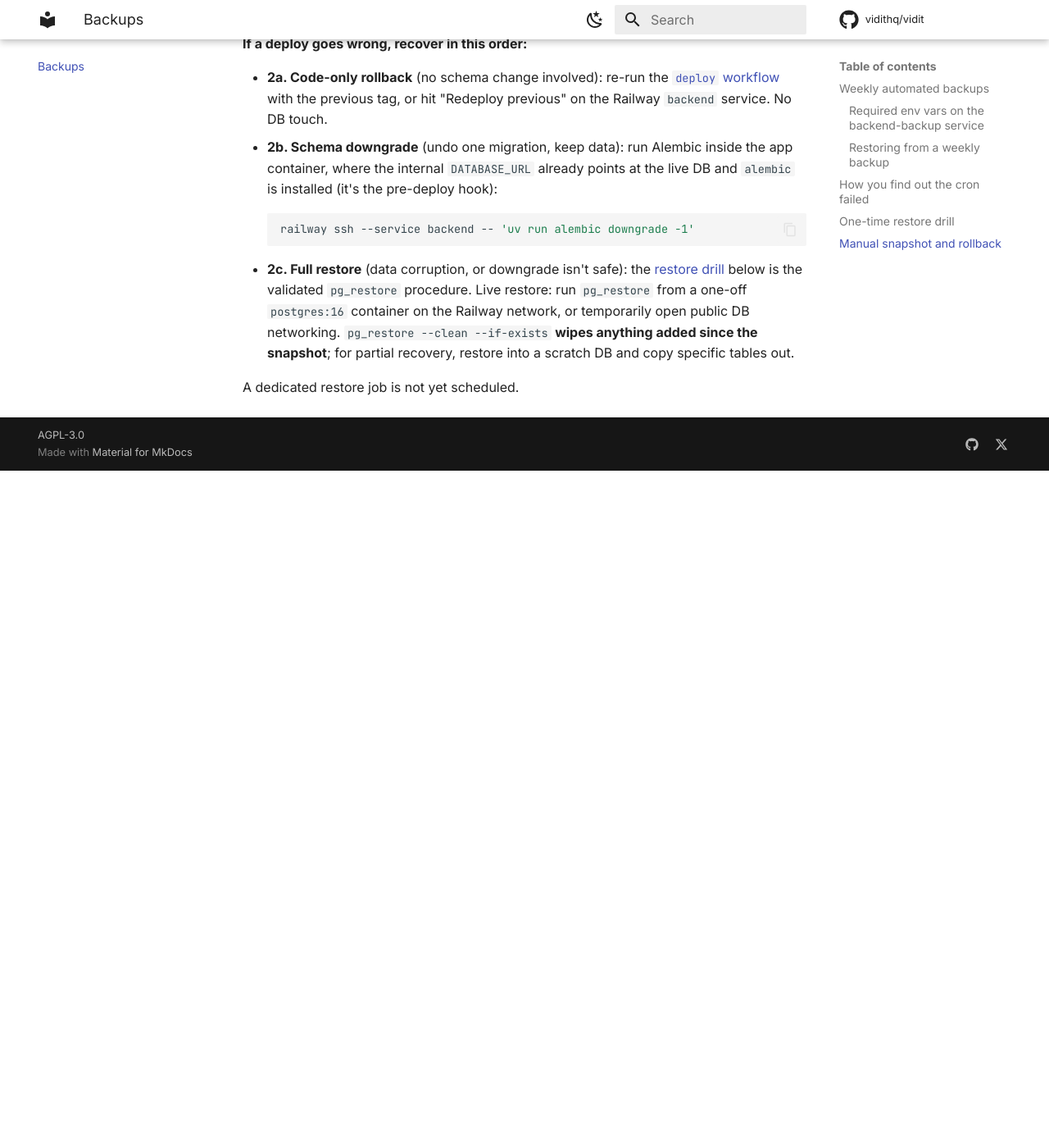
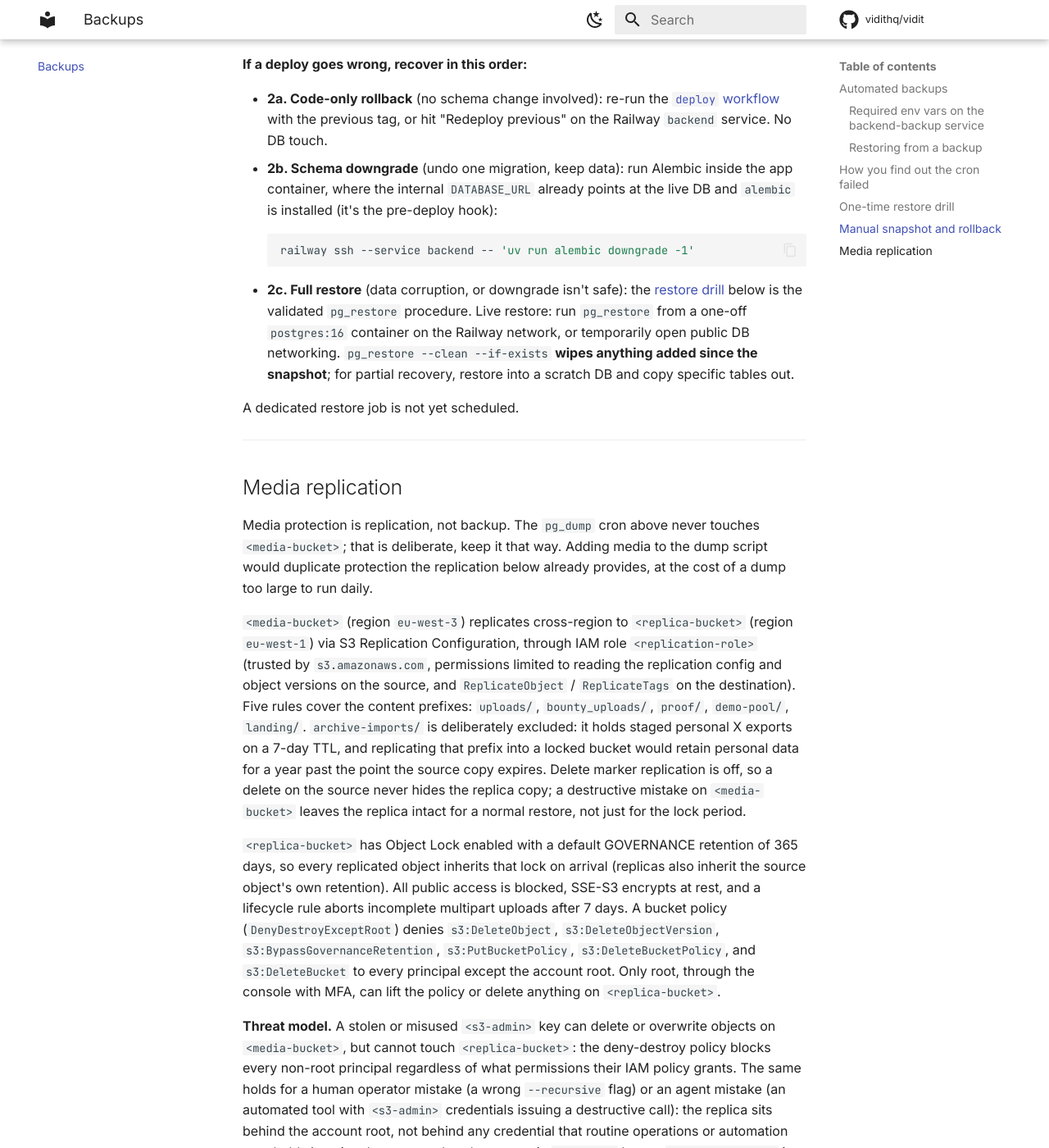
Before and after one commit to vidithq/vidit, an MkDocs documentation site: the page built from docs/backups.md, in a window 1280 px wide and 1400 px high, scrolled down 3766 px. Shown: the whole window at 82% size. Built offline with MkDocs 1.6.1 and Material for MkDocs 9.7.7, drawn with Linux system fonts in a browser that asks for light colours; comment, search, counter and statistics services are not loaded; before the commit the page ends 4340 px from its top, so only the background shows below that; some of the changed text lies outside the part shown.

Commit message:
ops(backup): daily DB dumps and S3 media replication runbook
Switches the backend-backup Railway cron from weekly (0 0 * * MON) to
daily (0 0 * * *), moving its cron schedule into config-as-code at
docker/backup/railway.json. Documents the already-live S3 cross-region
replication of the media bucket to a locked, deny-destroy replica
bucket in a second region, and the bucket-wide multipart-abort
lifecycle rule added to the media bucket. Updates docs/backups.md,
docs/engineering.md, planning/next.md, and CHANGELOG.md accordingly.
No AWS resources are created or modified by this change; the
infrastructure it documents is already applied and verified.

Co-Authored-By: Claude Fable 5 <noreply@anthropic.com>
Signed-off-by: vidit-admin <admin@vidit.app>

````diff
--- a/docs/backups.md
+++ b/docs/backups.md
@@ -1,12 +1,12 @@
 # Backups
 
-The production Postgres DB on Railway is backed up once a week to S3 by a dedicated cron service. Custom-format `pg_dump` to a private, versioned, lifecycle-bounded bucket; cron credentials are write-only; restore reads go through a separate admin profile.
+The production Postgres DB on Railway is backed up once a day to S3 by a dedicated cron service. Custom-format `pg_dump` to a private, versioned, lifecycle-bounded bucket; cron credentials are write-only; restore reads go through a separate admin profile. Media is not part of this dump; it is protected separately by cross-region replication, see [Media replication](#media-replication).
 
 ---
 
-## Weekly automated backups
+## Automated backups
 
-A dedicated Railway service `backend-backup` (image built from [`docker/backup/`](../docker/backup/)) runs every Monday at 00:00 UTC (cron expression `0 0 * * MON`), takes a `pg_dump --format=custom --no-owner --no-acl`, inspects the dump's TOC with `pg_restore --list`, and uploads to `s3://<backup-bucket>/YYYY/MM/DD/vidit-<UTC-timestamp>.dump`. The TOC check catches corruption of the TOC itself, not mid-DATA truncation; only the quarterly drill verifies restorability.
+A dedicated Railway service `backend-backup` (image built from [`docker/backup/`](../docker/backup/)) runs daily at 00:00 UTC (cron expression `0 0 * * *`, config-as-code in [`docker/backup/railway.json`](../docker/backup/railway.json)), takes a `pg_dump --format=custom --no-owner --no-acl`, inspects the dump's TOC with `pg_restore --list`, and uploads to `s3://<backup-bucket>/YYYY/MM/DD/vidit-<UTC-timestamp>.dump`. The TOC check catches corruption of the TOC itself, not mid-DATA truncation; only the quarterly drill verifies restorability.
 
 The bucket has versioning + SSE-S3 + all-public-access blocked; lifecycle clears noncurrent versions after 30 days, aborted multipart uploads after 7, and current objects after 365.
 
@@ -24,7 +24,7 @@ The service writes through a dedicated IAM user `<backup-iam-user>` whose only S
 | `AWS_SECRET_ACCESS_KEY` | from `<backup-iam-user>` IAM user |
 | `AWS_DEFAULT_REGION` | `eu-west-3` |
 
-### Restoring from a weekly backup
+### Restoring from a backup
 
 Use the `<s3-admin>` profile locally. Configure it under `~/.aws/config`, pointing at IAM principal `<s3-admin>` in account `<aws-account-id>`. Ask the maintainer for the credentials.
 
@@ -45,26 +45,26 @@ The target DB must have the same extensions installed as production. Today the d
 
 ## How you find out the cron failed
 
-A 403 on `PutObject` exits non-zero; Railway logs it on the `backend-backup` deployment view. No alert on a missed Monday dump (Sentry catches runtime exceptions only). Discovery is manual:
+A 403 on `PutObject` exits non-zero; Railway logs it on the `backend-backup` deployment view. No alert on a missed daily dump (Sentry catches runtime exceptions only). Discovery is manual:
 
-1. **Mondays after 00:00 UTC**, eyeball the bucket:
+1. **Daily after 00:00 UTC**, eyeball the bucket:
    ```bash
    aws --profile <s3-admin> s3 ls s3://<backup-bucket>/ --recursive | tail -3
    ```
-   A fresh `.dump` under today's `YYYY/MM/DD/` prefix means the cron ran. If the latest dump is from the prior week, read the `backend-backup` deployment logs in Railway.
-2. **At the quarterly restore drill**, re-list the bucket; gaps in the weekly cadence catch any failure mode that the script's own exit code missed (e.g. a successful upload of a corrupt dump).
+   A fresh `.dump` under today's `YYYY/MM/DD/` prefix means the cron ran. If the latest dump is from a prior day, read the `backend-backup` deployment logs in Railway.
+2. **At the quarterly restore drill**, re-list the bucket; gaps in the daily cadence catch any failure mode that the script's own exit code missed (e.g. a successful upload of a corrupt dump).
 
 ---
 
 ## One-time restore drill
 
-Run this once after the first weekly backup lands, then quarterly thereafter. The drill restores into a scratch DB inside the local container (commands resolve the container ID dynamically):
+Run this once after the first backup lands, then quarterly thereafter. The drill restores into a scratch DB inside the local container (commands resolve the container ID dynamically):
 
 ```bash
 # 1. Make sure the local dev DB container is up
 docker compose ps                                              # should show `db` running
 
-# 2. Pick + download the latest weekly dump from S3
+# 2. Pick + download the latest dump from S3
 aws --profile <s3-admin> s3 ls s3://<backup-bucket>/ --recursive | tail -1
 aws --profile <s3-admin> s3 cp s3://<backup-bucket>/YYYY/MM/DD/vidit-<ts>.dump /tmp/vidit-drill.dump
 
@@ -127,3 +127,29 @@ Confirm a fresh object lands under today's `YYYY/MM/DD/` prefix before deploying
 - **2c. Full restore** (data corruption, or downgrade isn't safe): the [restore drill](#one-time-restore-drill) below is the validated `pg_restore` procedure. Live restore: run `pg_restore` from a one-off `postgres:16` container on the Railway network, or temporarily open public DB networking. `pg_restore --clean --if-exists` **wipes anything added since the snapshot**; for partial recovery, restore into a scratch DB and copy specific tables out.
 
 A dedicated restore job is not yet scheduled.
+
+---
+
+## Media replication
+
+Media protection is replication, not backup. The `pg_dump` cron above never touches `<media-bucket>`; that is deliberate, keep it that way. Adding media to the dump script would duplicate protection the replication below already provides, at the cost of a dump too large to run daily.
+
+`<media-bucket>` (region `eu-west-3`) replicates cross-region to `<replica-bucket>` (region `eu-west-1`) via S3 Replication Configuration, through IAM role `<replication-role>` (trusted by `s3.amazonaws.com`, permissions limited to reading the replication config and object versions on the source, and `ReplicateObject` / `ReplicateTags` on the destination). Five rules cover the content prefixes: `uploads/`, `bounty_uploads/`, `proof/`, `demo-pool/`, `landing/`. `archive-imports/` is deliberately excluded: it holds staged personal X exports on a 7-day TTL, and replicating that prefix into a locked bucket would retain personal data for a year past the point the source copy expires. Delete marker replication is off, so a delete on the source never hides the replica copy; a destructive mistake on `<media-bucket>` leaves the replica intact for a normal restore, not just for the lock period.
+
+`<replica-bucket>` has Object Lock enabled with a default GOVERNANCE retention of 365 days, so every replicated object inherits that lock on arrival (replicas also inherit the source object's own retention). All public access is blocked, SSE-S3 encrypts at rest, and a lifecycle rule aborts incomplete multipart uploads after 7 days. A bucket policy (`DenyDestroyExceptRoot`) denies `s3:DeleteObject`, `s3:DeleteObjectVersion`, `s3:BypassGovernanceRetention`, `s3:PutBucketPolicy`, `s3:DeleteBucketPolicy`, and `s3:DeleteBucket` to every principal except the account root. Only root, through the console with MFA, can lift the policy or delete anything on `<replica-bucket>`.
+
+**Threat model.** A stolen or misused `<s3-admin>` key can delete or overwrite objects on `<media-bucket>`, but cannot touch `<replica-bucket>`: the deny-destroy policy blocks every non-root principal regardless of what permissions their IAM policy grants. The same holds for a human operator mistake (a wrong `--recursive` flag) or an agent mistake (an automated tool with `<s3-admin>` credentials issuing a destructive call): the replica sits behind the account root, not behind any credential that routine operations or automation ever hold. A regional outage or data-loss event in `eu-west-3` leaves `<replica-bucket>` in `eu-west-1` unaffected, since it is a separate region with its own infrastructure.
+
+`<media-bucket>` itself also gained a bucket-wide lifecycle rule aborting incomplete multipart uploads after 7 days, alongside the existing `archive-imports/` rule (7-day expiry on current and noncurrent versions, 7-day multipart abort).
+
+**Verification.** Existing objects were seeded into `<replica-bucket>` with a server-side sync on 2026-08-12. Live replication was verified end to end with a canary object: source `ReplicationStatus` reached `COMPLETED`, the replica object shows status `REPLICA` and is locked until 2027-08-12. The only keys that did not carry over from the seed are two zero-byte console folder markers, which hold no data.
+
+**Restore path.** To recover media, sync from `<replica-bucket>` back into `<media-bucket>` (or point the app at a rebuilt bucket) using the `<s3-admin>` profile:
+
+```bash
+aws --profile <s3-admin> s3 sync s3://<replica-bucket>/ s3://<media-bucket>/
+```
+
+No special handling is needed to read from `<replica-bucket>`: it is a normal S3 bucket, just one that nothing but root can write to or delete from.
+
+**Cost.** Lifecycle expiry on `<backup-bucket>` (the `pg_dump` target) is unchanged at 365 days; the daily cadence above does not change that number, since storage cost at this catalog size is negligible either way.
````
Also changed, not shown: other parts of docs/backups.md (+1 -1 lines), CHANGELOG.md (+2 -0 lines), docs/engineering.md (+4 -4 lines), planning/next.md (+4 -6 lines), 2 other files.
